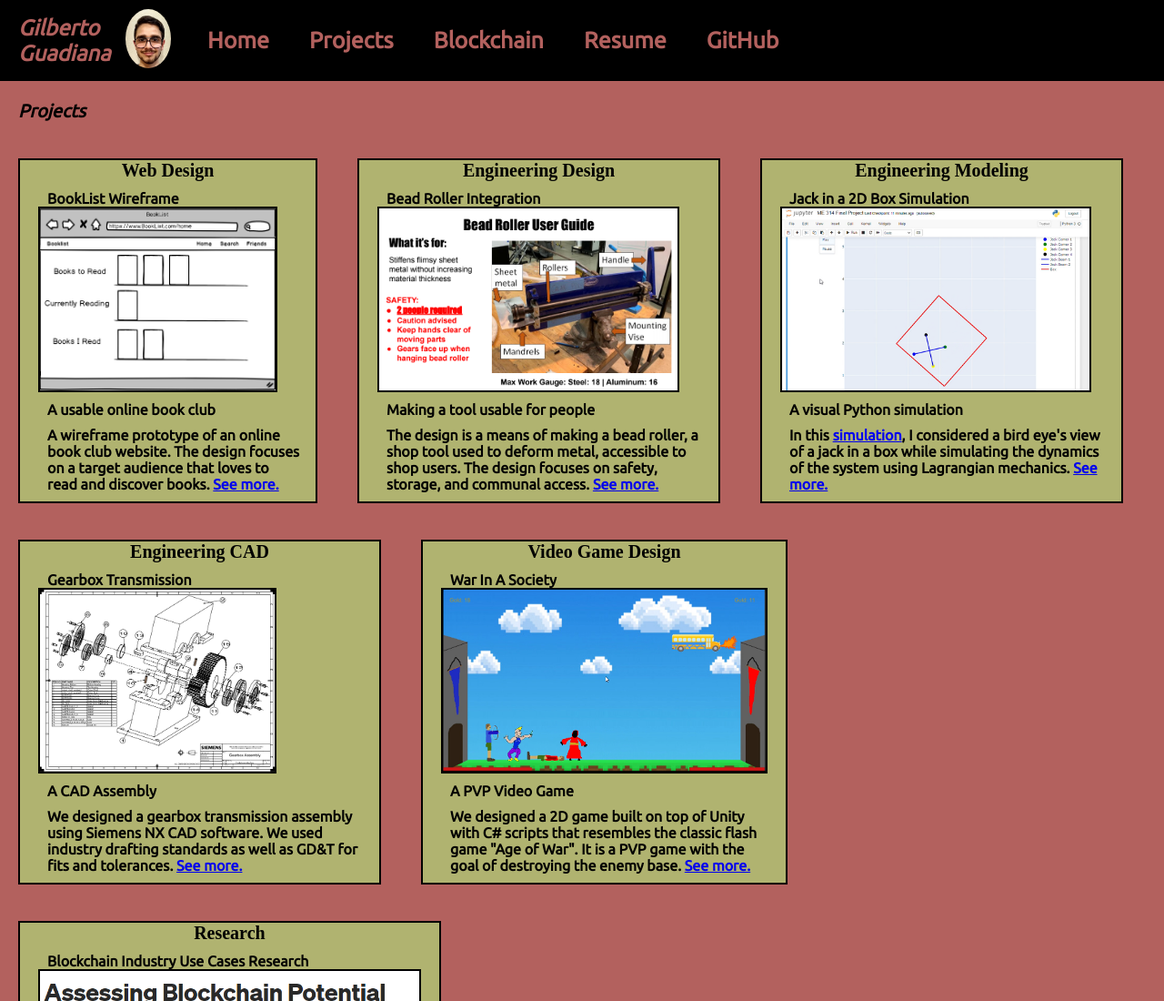
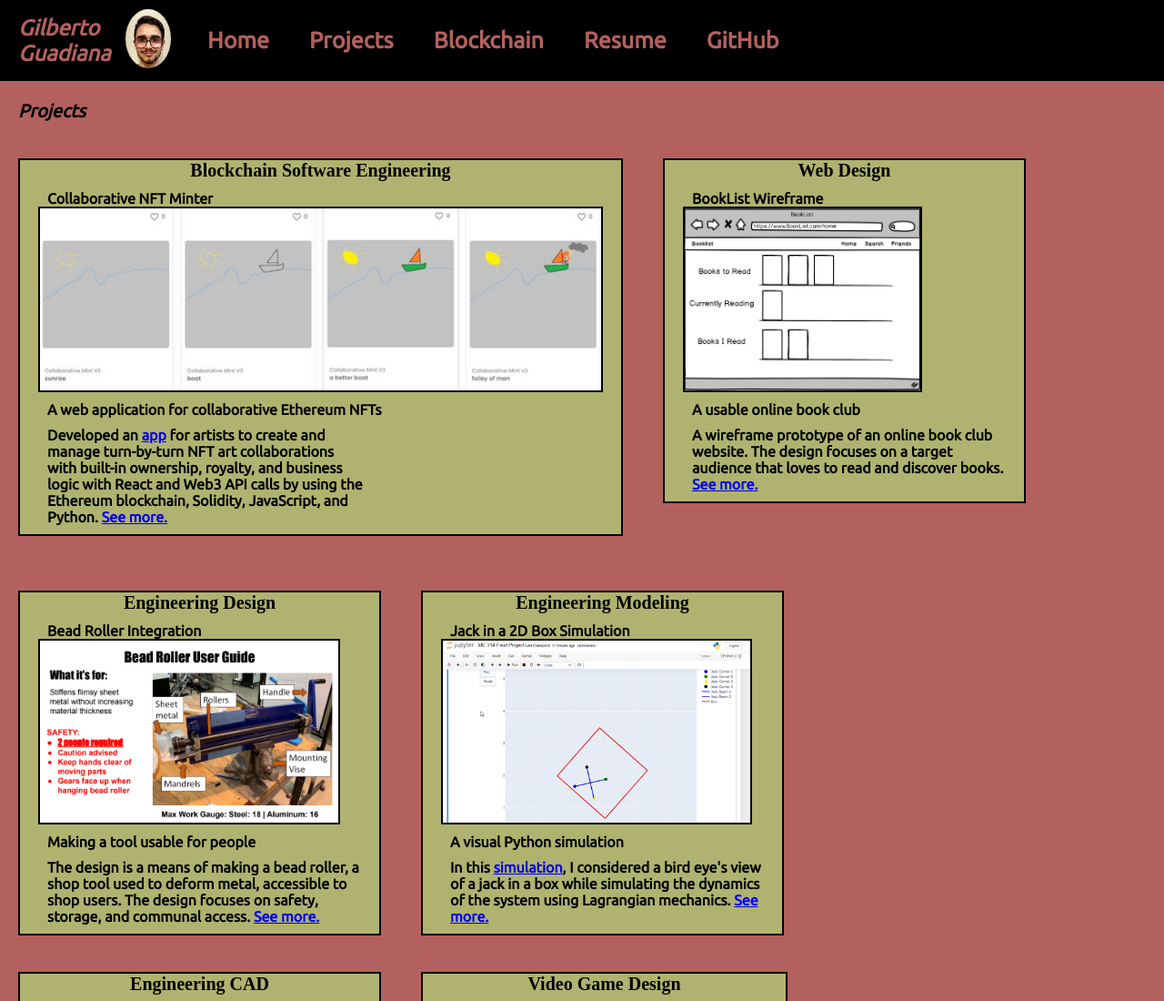
Before and after one commit to gguadiana100/portfolio, a plain HTML site: page projects.html in a window 1280 px wide. Shown: the top 1100 px of the page at 91% size. Drawn offline with Linux system fonts and the light colour scheme.

Commit message:
Added cominter project and updated description display

```diff
--- a/projects.html
+++ b/projects.html
@@ -11,6 +11,19 @@
       <main class="main">
         <div class="projects">
           <p>Projects</p>
+        </div>
+        <div class="info-wrapper">
+          <div class="project-wrapper">
+            <h1>Blockchain Software Engineering</h1>
+            <p>Collaborative NFT Minter</p>
+            <img src="projects/cominter.PNG" alt="Collaborative NFT Ethereum Minter Project Photo">
+            <p class="description"> A web application for collaborative Ethereum NFTs</p>
+            <div class="description-box">
+              <p class="DetailedDescription">Developed an <a href='https://github.com/gguadiana100/Blockchain-Summer2021-Research/tree/main/CollaborativeMinter'> app</a> for artists to create and manage turn-by-turn NFT art collaborations with built-in
+ownership, royalty, and business logic with React and Web3 API calls by using the Ethereum blockchain, Solidity, JavaScript, and Python.
+                <a href="https://www.youtube.com/watch?v=8SPv8jnL5IM&t=75s&ab_channel=NUBlockchainGroup"> See more. </a> </p>
+            </div>
+          </div>
         </div>
         <div class="info-wrapper">
           <div class="project-wrapper">
--- a/styles1.css
+++ b/styles1.css
@@ -226,7 +226,7 @@ div.info-wrapper {
 }
 
 p.DetailedDescription {
-  width: 280px;
+  width: 350px;
 }
 
 div.description-box {
@@ -242,7 +242,7 @@ p {
 }
 
 #brd {
-  width: 350px;
+  /* width: 350px; */
 }
 
 video{
```
Also changed, not shown: index.html (+8 -0 lines), projects/cominter.PNG (added).
